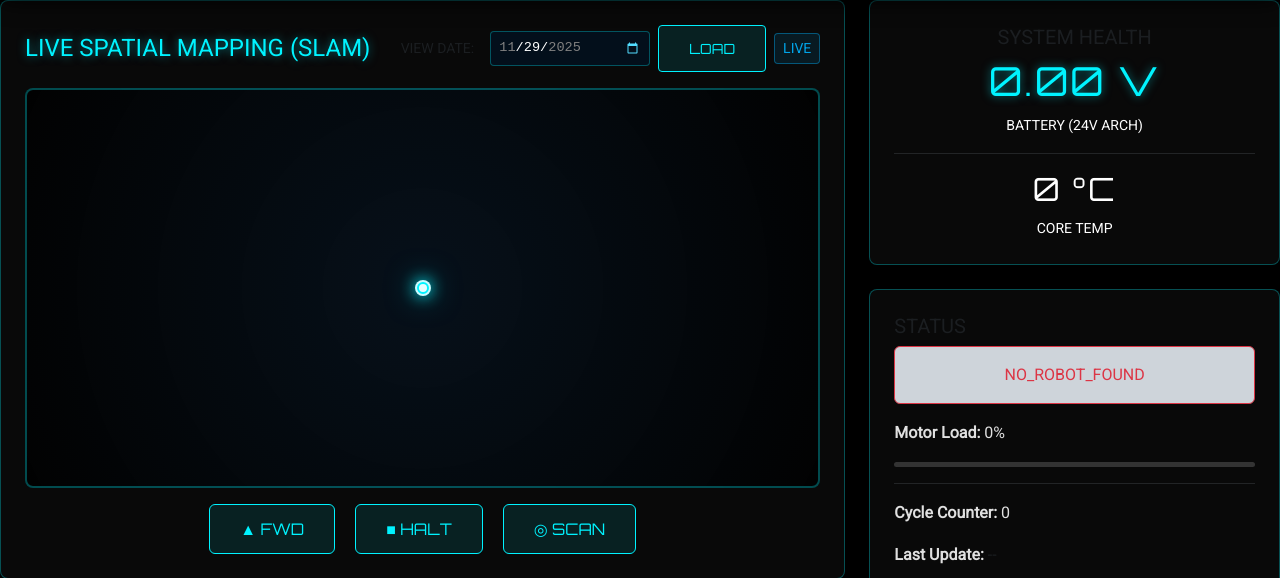
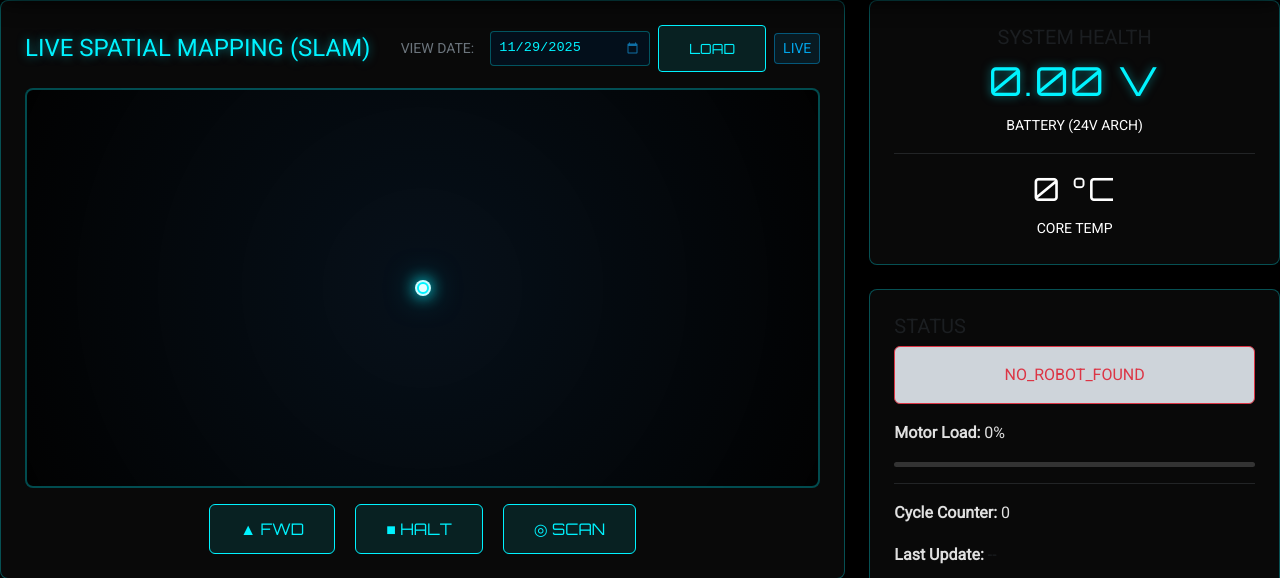
Before and after one commit to pilakkat/sitara_app, a Flask app: page /dashboard in a window 1280 px wide. Shown: the part 58-636 px from the top of the page. Run offline with Flask 3, Linux system fonts and the light colour scheme; the visitor is signed in with stand-in values (Sample User, id 1); data that the repository does not hold is empty.

Commit message:
Enhance date picker styling on dashboard for improved visibility and consistency with neon theme

```diff
--- a/static/css/components.css
+++ b/static/css/components.css
@@ -203,24 +203,40 @@
 input[type="date"].form-control-cyber {
     background: rgba(0, 20, 40, 0.6);
     border: 1px solid rgba(0, 243, 255, 0.3);
-    color: #fff;
+    color: var(--neon-blue);
     padding: 0.375rem 0.5rem;
     font-family: 'Courier New', monospace;
     font-size: 0.85rem;
     transition: all 0.3s ease;
+    color-scheme: dark;
 }
 
 input[type="date"].form-control-cyber:focus {
     background: rgba(0, 30, 60, 0.8);
     border-color: var(--neon-blue);
     box-shadow: 0 0 10px rgba(0, 243, 255, 0.3);
-    color: #fff;
+    color: var(--neon-blue);
     outline: none;
 }
 
 input[type="date"].form-control-cyber::-webkit-calendar-picker-indicator {
     filter: invert(0.7) sepia(1) saturate(5) hue-rotate(160deg);
     cursor: pointer;
+}
+
+input[type="date"].form-control-cyber::-webkit-datetime-edit-text,
+input[type="date"].form-control-cyber::-webkit-datetime-edit-month-field,
+input[type="date"].form-control-cyber::-webkit-datetime-edit-day-field,
+input[type="date"].form-control-cyber::-webkit-datetime-edit-year-field {
+    color: var(--neon-blue);
+}
+
+input[type="date"].form-control-cyber::-webkit-datetime-edit {
+    color: var(--neon-blue);
+}
+
+input[type="date"].form-control-cyber::placeholder {
+    color: rgba(0, 243, 255, 0.5);
 }
 
 .btn-outline-info {
--- a/templates/dashboard.html
+++ b/templates/dashboard.html
@@ -7,8 +7,8 @@
             <div class="d-flex justify-content-between align-items-center mb-3">
                 <h4 class="text-neon mb-0">LIVE SPATIAL MAPPING (SLAM)</h4>
                 <div class="d-flex align-items-center gap-2">
-                    <label class="text-muted small mb-0 me-2">VIEW DATE:</label>
-                    <input type="date" id="dateSelector" class="form-control form-control-sm form-control-cyber" style="width: 160px;">
+                    <label class="text-secondary small mb-0 me-2">VIEW DATE:</label>
+                    <input type="date" id="dateSelector" class="form-control form-control-sm form-control-cyber" style="width: 160px;color:var(--neon-blue);">
                     <button class="btn btn-sm btn-cyber" onclick="loadHistoricalData()">LOAD</button>
                     <button class="btn btn-sm btn-outline-info" onclick="loadLiveData()">LIVE</button>
                 </div>
```
